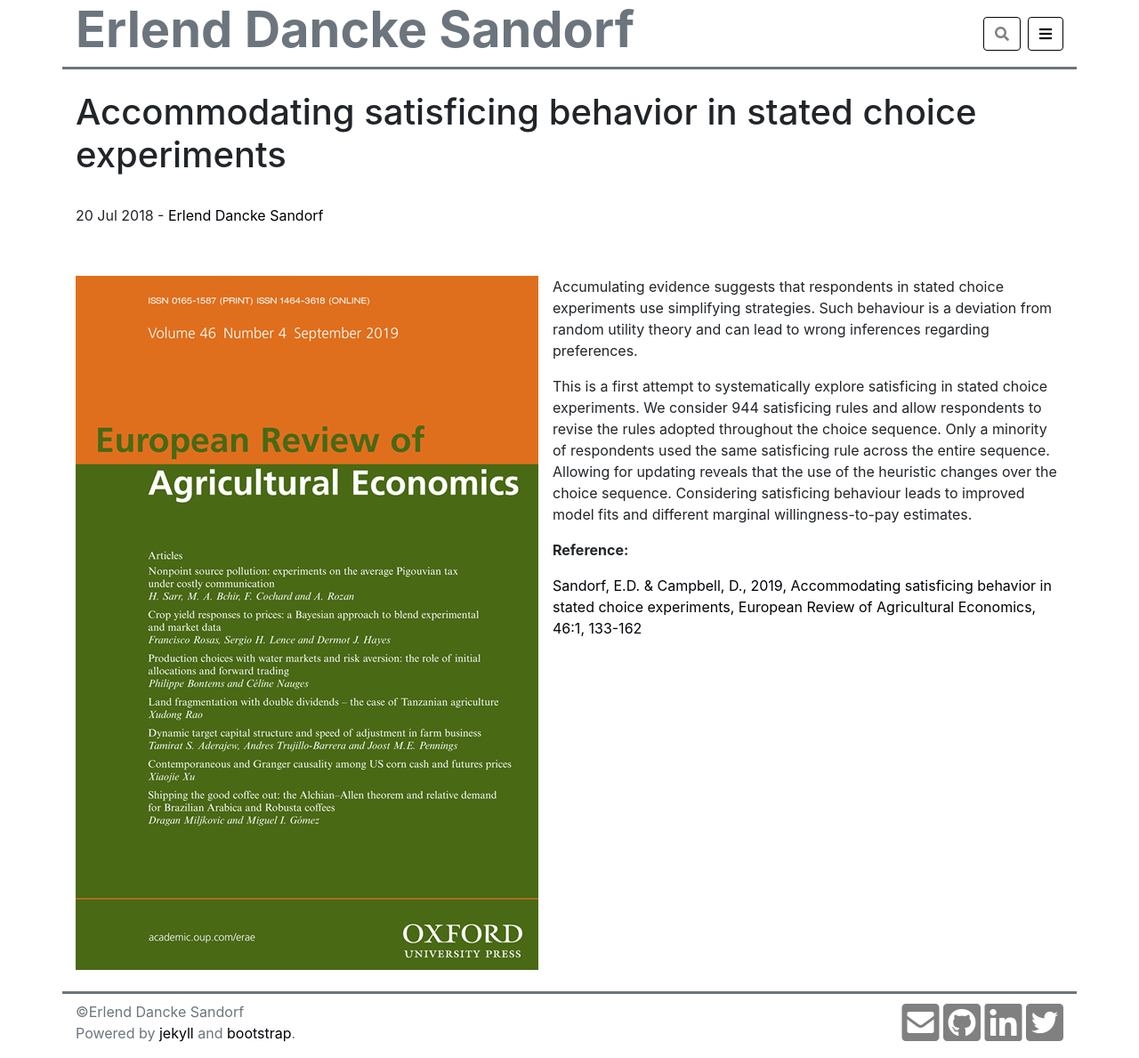
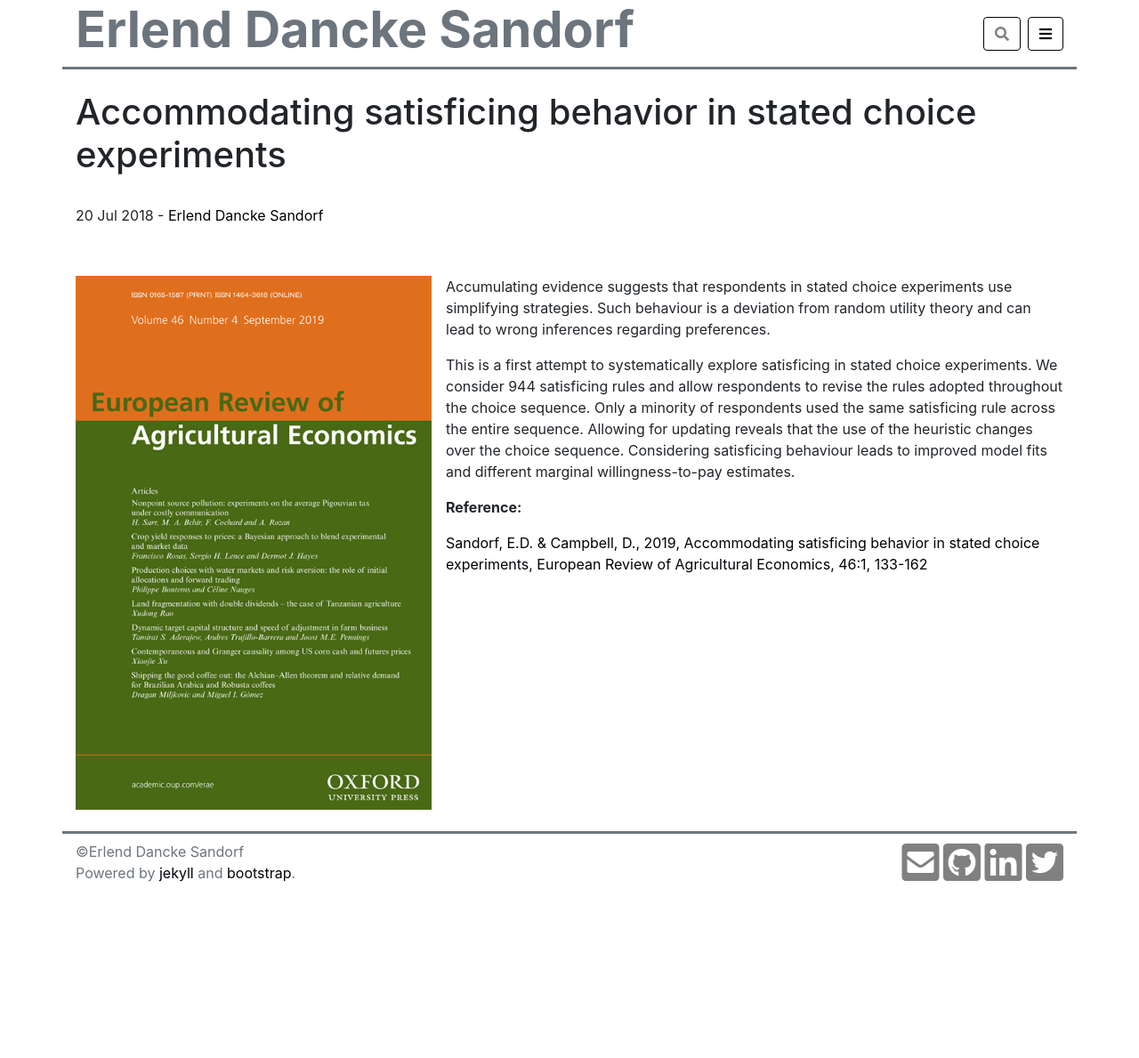
Before and after one commit to edsandorf/old-edsandorf-website, a Jekyll site: the page built from _pubs/2018-07-20-erae.md, in a window 1280 px wide and 1189 px high. Shown: the whole window at 89% size. Built offline with Jekyll 4.4.1, drawn with Linux system fonts in a browser that asks for light colours.

Commit message:
Changed custom image class definition

```diff
--- a/_layouts/pubs.html
+++ b/_layouts/pubs.html
@@ -18,7 +18,7 @@
 
   <div class = "row mt-4">
     <div class = "col-sm-12">
-      <img class = "float-left mt-3 mr-3 mb-2 img-custom" src = "{{ site.baseurl }}/assets/img/{{ page.image }}">
+      <img class = "float-left mt-3 mr-3 mb-2 img-pubs" src = "{{ site.baseurl }}/assets/img/{{ page.image }}">
 
       <p>
        {{ content }}
```
